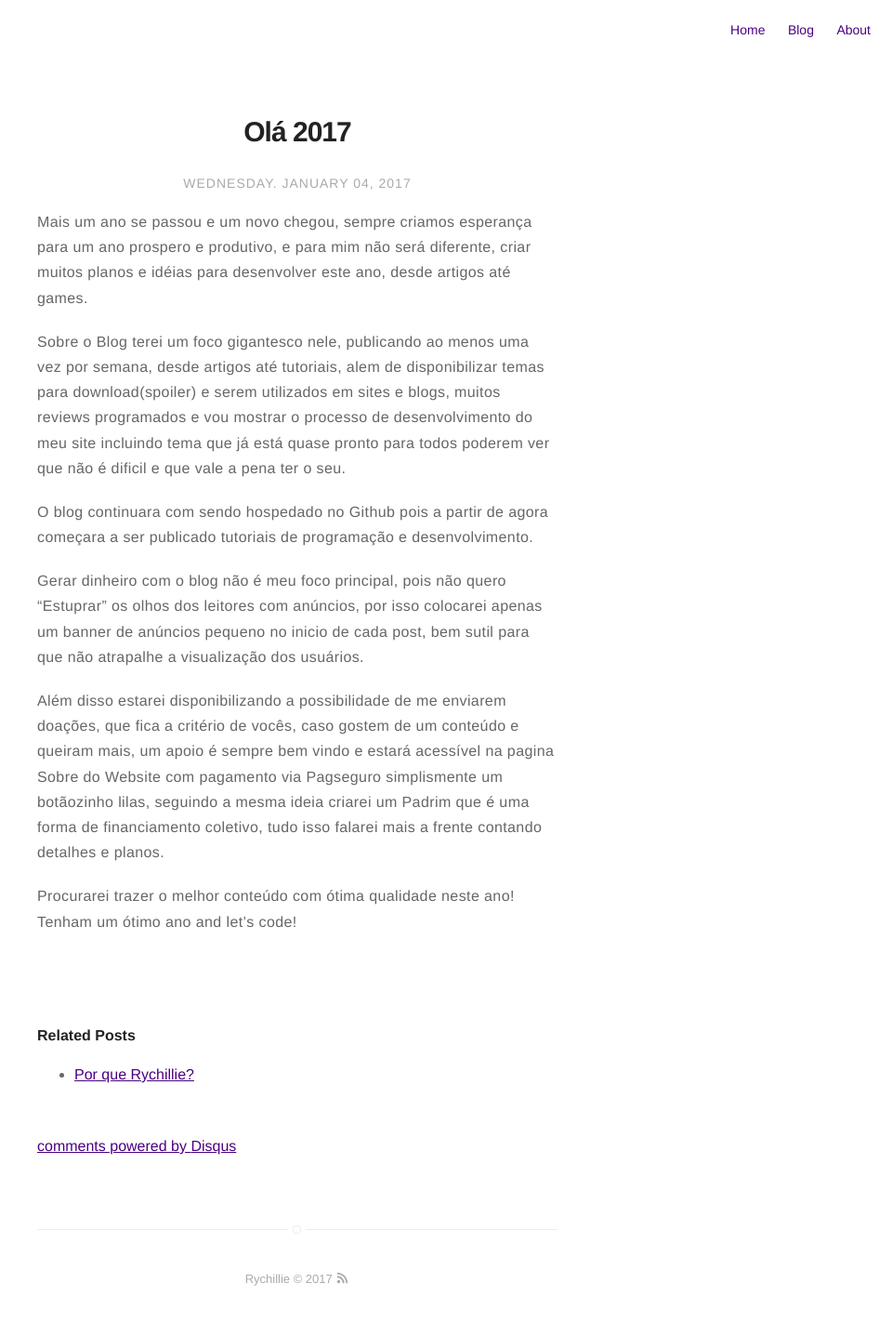
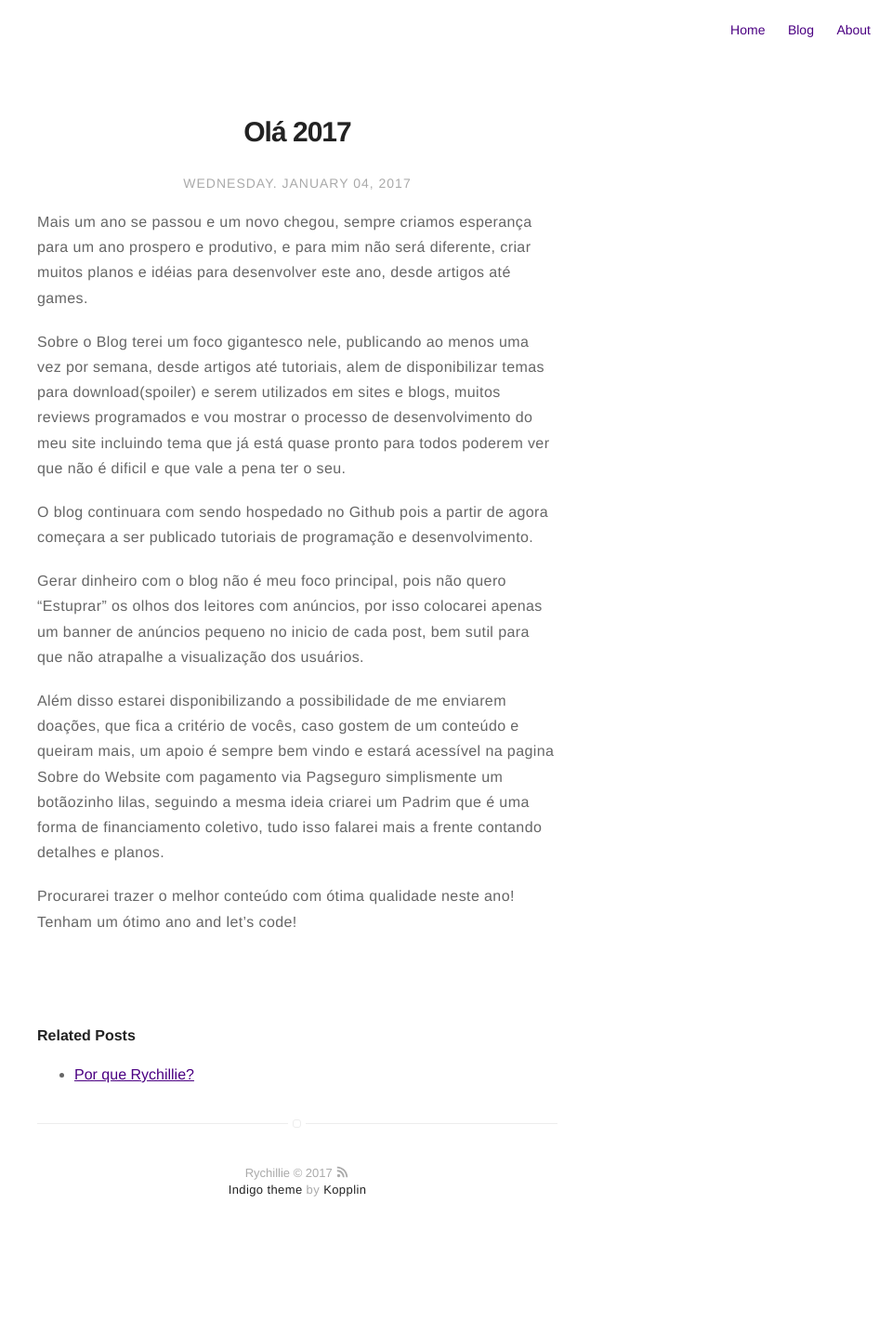
Before and after one commit to Rychillie/rychillieOLD, a Jekyll site: the page built from _posts/2017/01/2017-01-04-happy-new-year.markdown, in a window 1280 px wide. Shown: the whole page at 93% size, without its empty margins (320-1280 px from the left). Built offline with Jekyll 4.4.1, drawn with Linux system fonts in a browser that asks for light colours; comment, search, counter and statistics services are not loaded; after the commit the page ends 1351 px from its top, so only the background shows below that; some of the changed lines change nothing that is shown.

Commit message:
mais um update
agora vai

```diff
--- a/_config.yml
+++ b/_config.yml
@@ -94,16 +94,20 @@
 animation: true
 
 gems:
-  - jemoji
-  - jekyll-mentions
-  - jekyll-seo-tag
-  - jekyll-feed
-  - jekyll-sitemap
-  - jekyll-gist
-  - jekyll-paginate
-  - jekyll-redirect-from
-  - jekyll-redirect-to
-  - jekyll-last-modified-at
+- github-pages
+- jekyll
+- rake
+- rouge
+- html-proofer
+- jemoji
+- jekyll-mentions
+- jekyll-seo-tag
+- jekyll-feed
+- jekyll-sitemap
+- jekyll-gist
+- jekyll-paginate
+- jekyll-redirect-from
+- jekyll-last-modified-at
 
 jekyll-mentions:
     base_url: https://github.com
--- a/_includes/footer.html
+++ b/_includes/footer.html
@@ -1,3 +1,7 @@
 <footer class="footer-main">
     {{ site.name }} © {{ site.time | date: '%Y' }} <a class="link" href="{{ site.url }}/feed.xml" target="_blank"><svg class="icon icon-rss"><use xlink:href="#icon-rss"></use></svg></a>
+
+    <p class="extra">
+        <a class="link" href="https://github.com/sergiokopplin/indigo">Indigo theme</a> by <a class="link" href="http://koppl.in">Kopplin</a>
+    </p>
 </footer>
--- a/_layouts/default.html
+++ b/_layouts/default.html
@@ -2,12 +2,14 @@
 layout: compress
 ---
 <!DOCTYPE html>
-<html lang="en">
+<html lang="pt-br">
 <head>
 
     <meta charset="utf-8">
     <meta http-equiv=X-UA-Compatible content="IE=edge,chrome=1">
     <meta name=viewport content="width=device-width, initial-scale=1">
+
+    <meta property="fb:pages" content="601656389864487" />
 
     <meta name=description content="{{ site.bio }}">
     <meta name=author content="{{ site.name }}">
--- a/_layouts/post.html
+++ b/_layouts/post.html
@@ -44,4 +44,6 @@
     {% include author.html %}
 {% endif %}
 
-{% include disqus.html %}
+{% if site.disqus.categories contains page.category %}
+    {% include disqus.html %}
+{% endif %}
```
